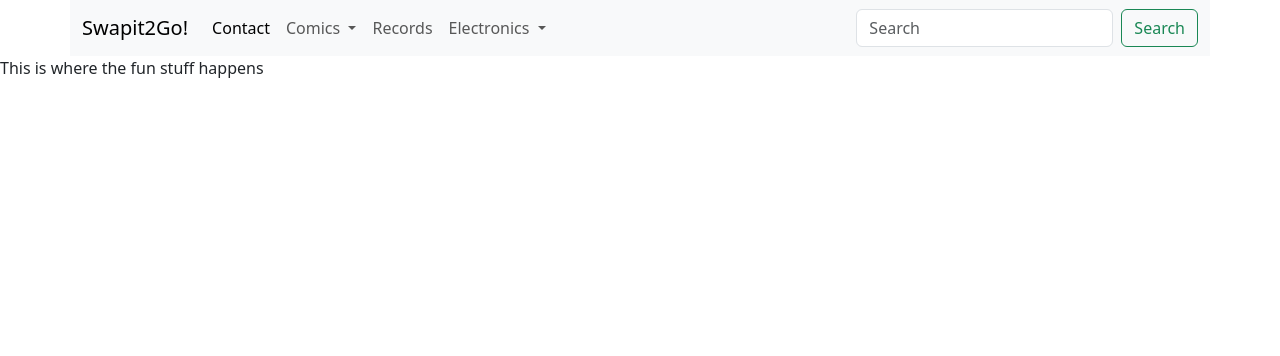
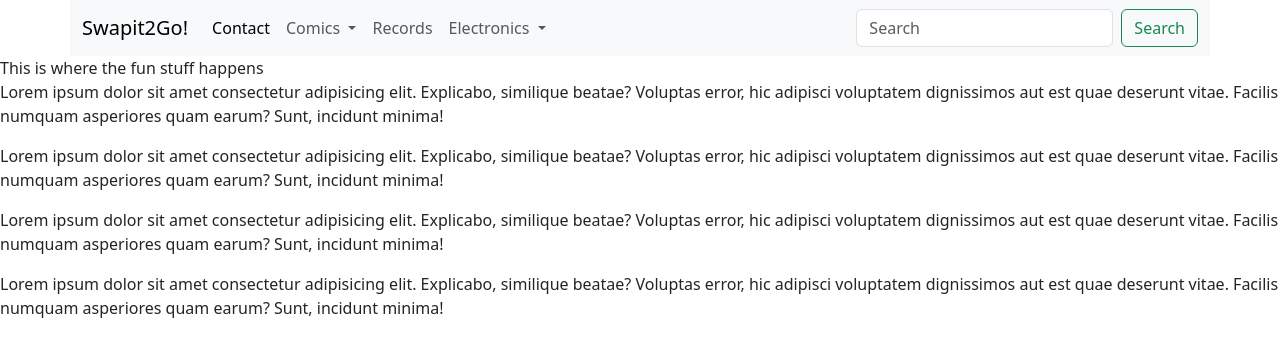
Before and after one commit to FunkyRobot73/swap, an Angular app: page / in a window 1280 px wide. Shown: the top 356 px of the page. Built offline with nearby package versions, Linux system fonts and the light colour scheme.

Commit message:
adding content

```diff
--- a/src/app/app.component.html
+++ b/src/app/app.component.html
@@ -2,3 +2,19 @@
 
 
 This is where the fun stuff happens
+
+<p>
+    Lorem ipsum dolor sit amet consectetur adipisicing elit. Explicabo, similique beatae? Voluptas error, hic adipisci voluptatem dignissimos aut est quae deserunt vitae. Facilis numquam asperiores quam earum? Sunt, incidunt minima!
+</p>
+
+<p>
+    Lorem ipsum dolor sit amet consectetur adipisicing elit. Explicabo, similique beatae? Voluptas error, hic adipisci voluptatem dignissimos aut est quae deserunt vitae. Facilis numquam asperiores quam earum? Sunt, incidunt minima!
+</p>
+
+<p>
+    Lorem ipsum dolor sit amet consectetur adipisicing elit. Explicabo, similique beatae? Voluptas error, hic adipisci voluptatem dignissimos aut est quae deserunt vitae. Facilis numquam asperiores quam earum? Sunt, incidunt minima!
+</p>
+
+<p>
+    Lorem ipsum dolor sit amet consectetur adipisicing elit. Explicabo, similique beatae? Voluptas error, hic adipisci voluptatem dignissimos aut est quae deserunt vitae. Facilis numquam asperiores quam earum? Sunt, incidunt minima!
+</p>
```
